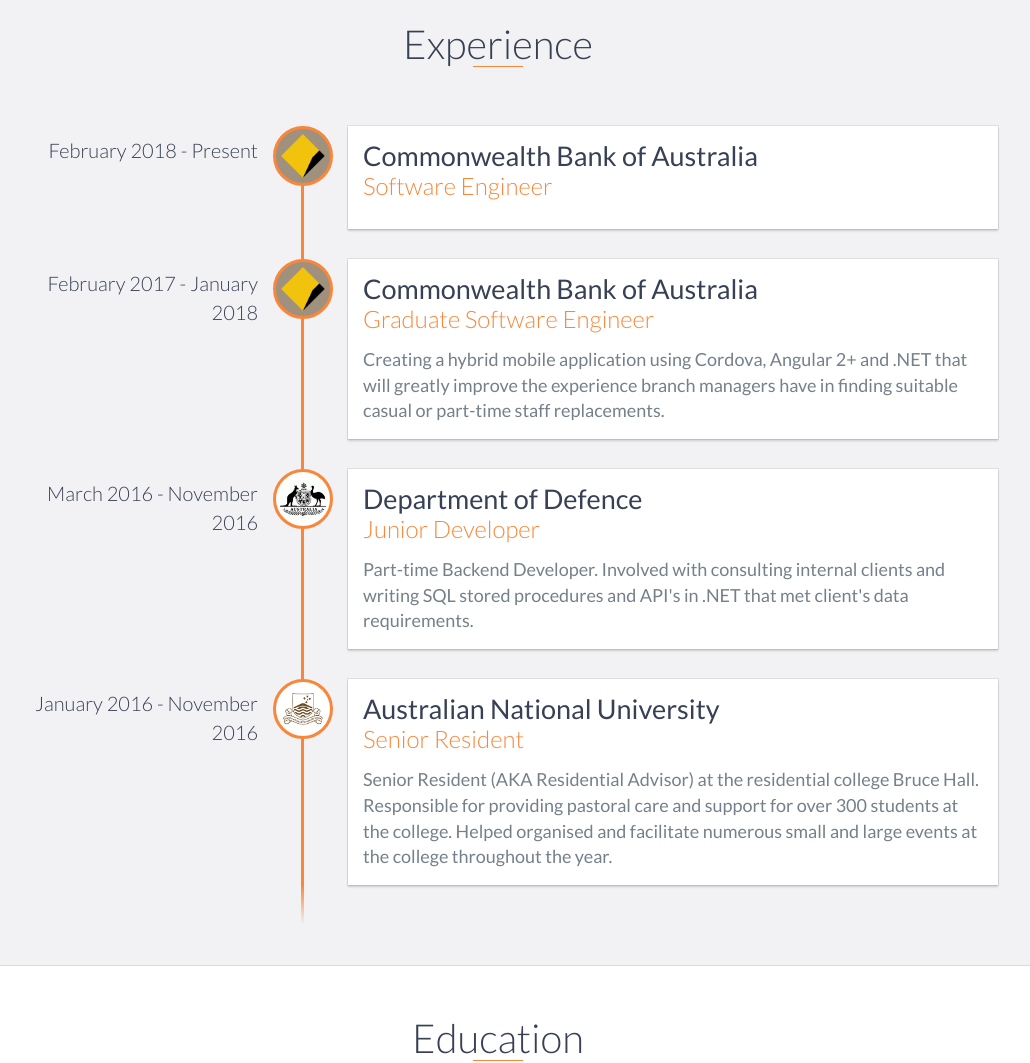
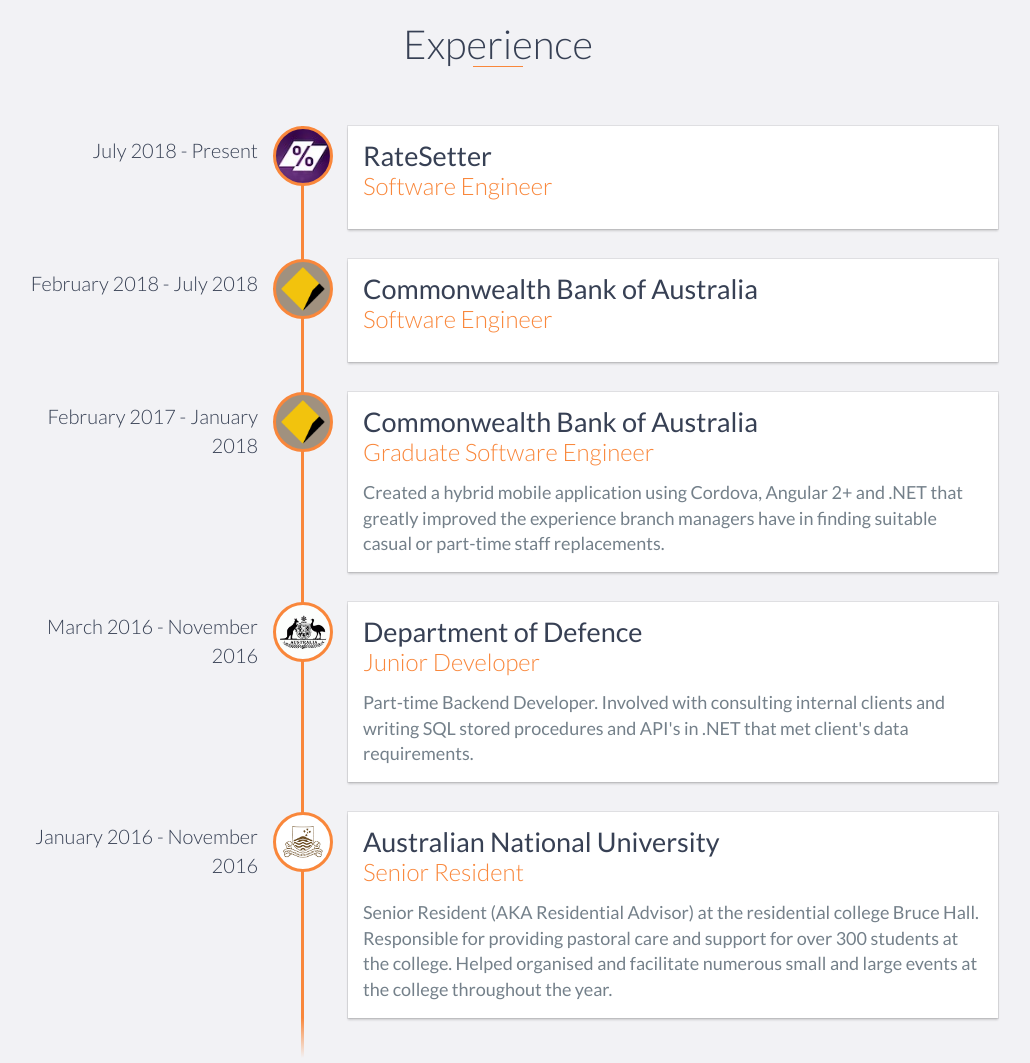
Before and after one commit to HarveyD/harvey-portfolio, a website: page src/index.html in a window 1280 px wide. Shown: the part 1580-2643 px from the top of the page, without its empty margins (142-1172 px from the left). Drawn offline with nearby package versions, Linux system fonts and the light colour scheme; files that its build step writes are made by us from their sources; files whose address does not match are found by name.

Commit message:
added ratesetter experience + remove unnessecary switch cases in icon generation

```diff
--- a/src/index.html
+++ b/src/index.html
@@ -111,26 +111,31 @@
     <div id="experience" class="background-alt">
       <h2 class="heading">Experience</h2>
       <div id="experience-timeline">
-        <div data-style="cba" data-date="February 2018 - Present">
+        <div data-style="rs" data-date="July 2018 - Present">
+            <h3>RateSetter</h3>
+            <h4>Software Engineer</h4>
+          </div>
+
+        <div data-style="cba" data-date="February 2018 - July 2018">
             <h3>Commonwealth Bank of Australia</h3>
-            <h4> Software Engineer</h4>
+            <h4>Software Engineer</h4>
           </div>
 
         <div data-style="cba" data-date="February 2017 - January 2018">
-          <h3> Commonwealth Bank of Australia </h3>
-          <h4> Graduate Software Engineer</h4>
-          <p> Creating a hybrid mobile application using Cordova, Angular 2+ and .NET that will greatly improve the experience branch managers have in finding suitable casual or part-time staff replacements. </p>
+          <h3>Commonwealth Bank of Australia</h3>
+          <h4>Graduate Software Engineer</h4>
+          <p>Created a hybrid mobile application using Cordova, Angular 2+ and .NET that greatly improved the experience branch managers have in finding suitable casual or part-time staff replacements. </p>
         </div>
 
         <div data-style="dod" data-date="March 2016 - November 2016">
-          <h3> Department of Defence </h3>
-          <h4> Junior Developer </h4>
-          <p> Part-time Backend Developer. Involved with consulting internal clients and writing SQL stored procedures and API's in .NET that met client's data requirements. </p>
+          <h3>Department of Defence</h3>
+          <h4>Junior Developer</h4>
+          <p>Part-time Backend Developer. Involved with consulting internal clients and writing SQL stored procedures and API's in .NET that met client's data requirements.</p>
         </div>
 
         <div data-style="anu" data-date="January 2016 - November 2016">
-          <h3> Australian National University </h3>
-          <h4> Senior Resident </h4>
+          <h3>Australian National University</h3>
+          <h4>Senior Resident</h4>
           <p>
             Senior Resident (AKA Residential Advisor) at the residential college Bruce Hall. Responsible for providing pastoral care
             and support for over 300 students at the college. Helped organised and facilitate numerous small and large events
--- a/src/js/scripts.js
+++ b/src/js/scripts.js
@@ -1,9 +1,9 @@
-(function($) {
+(function ($) {
   // Remove no-js class
   $('html').removeClass('no-js');
 
   // Animate to section when nav is clicked
-    $('header a').click(function(e) {
+  $('header a').click(function (e) {
 
     // Treat as normal link if no-scroll class
     if ($(this).hasClass('no-scroll')) return;
@@ -23,14 +23,14 @@
   });
 
   // Scroll to top
-    $('#to-top').click(function() {
+  $('#to-top').click(function () {
     $('html, body').animate({
       scrollTop: 0
     }, 250);
   });
 
   // Scroll to first element
-    $('#lead-down span').click(function() {
+  $('#lead-down span').click(function () {
     var scrollDistance = $('#lead').next().offset().top;
     $('html, body').animate({
       scrollTop: scrollDistance + 'px'
@@ -40,46 +40,32 @@
   /**
    * WORK EXPERIENCE
    */
-    $('#experience-timeline').each(function() {
+  $('#experience-timeline').each(function () {
 
     $this = $(this); // Store reference to this
     $userContent = $this.children('div'); // user content
 
     // Create each timeline block
-        $userContent.each(function() {
-            switch($(this).data('style')){
-                case "cba":
-                    $(this).addClass('vtimeline-content').wrap('<div data-icon="cba" class="vtimeline-point"><div class="vtimeline-block"></div></div>');
-                    break;
-                case "dod":
-                    $(this).addClass('vtimeline-content').wrap('<div data-icon="dod" class="vtimeline-point"><div class="vtimeline-block"></div></div>');
-                    break;
-                case "anu":
-                    $(this).addClass('vtimeline-content').wrap('<div data-icon="anu" class="vtimeline-point"><div class="vtimeline-block"></div></div>');
-                    break;
-            }
+    $userContent.each(function () {
+      const iconName = $(this).data('style');
+
+      $(this)
+        .addClass('vtimeline-content')
+        .wrap('<div data-icon="' + iconName + '" class="vtimeline-point"><div class="vtimeline-block"></div></div>');
     });
 
     // Add icons to each block
-        $this.find('.vtimeline-point').each(function() {
-            switch($(this).data('icon')){
-                case "cba":
-                    $(this).prepend('<div class="vtimeline-icon cba-icon"></div>');
-                    break;
-                case "dod":
-                    $(this).prepend('<div class="vtimeline-icon dod-icon"></div>');
-                    break;
-                case "anu":
-                    $(this).prepend('<div class="vtimeline-icon anu-icon"></div>');
-                    break;
-            }
+    $this.find('.vtimeline-point').each(function () {
+      const iconName = $(this).data('icon');
+
+      $(this).prepend('<div class="vtimeline-icon ' + iconName + '-icon"></div>');
     });
 
     // Add dates to the timeline if exists
-        $this.find('.vtimeline-content').each(function() {
+    $this.find('.vtimeline-content').each(function () {
       var date = $(this).data('date');
       if (date) { // Prepend if exists
-                $(this).parent().prepend('<span class="vtimeline-date">'+date+'</span>');
+        $(this).parent().prepend('<span class="vtimeline-date">' + date + '</span>');
       }
     });
   });
@@ -146,7 +132,7 @@
     }
   ];
 
-    projectList.forEach(function(project, index) {
+  projectList.forEach(function (project, index) {
     if (index % 2 === 0 || index === 0) {
       $("#projects .container").append(
         '</div> \
@@ -165,12 +151,12 @@
                     </div> \
                     <a target="_blank" href="' + project.url + '"> \
                         <div class="img-wrap"> \
-                            <img class="proj-image" src="images/' + project.img +'" alt="Harvey Delaney\'s ' + project.title + ' Project"/> \
+                            <img class="proj-image" src="images/' + project.img + '" alt="Harvey Delaney\'s ' + project.title + ' Project"/> \
                             <div class="proj-description"> \
                                 <div class="text-container"> \
                                     <h1>' + project.title + '\
-                                    <h3>' + project.desc +'</h3> \
-                                    <ul id="proj-tech-' + index +'"> \
+                                    <h3>' + project.desc + '</h3> \
+                                    <ul id="proj-tech-' + index + '"> \
                                     <ul> \
                                 </div> \
                             </div> \
@@ -180,7 +166,7 @@
             </div>'
     );
 
-        project.tech.forEach(function(tech) {
+    project.tech.forEach(function (tech) {
       $('#proj-tech-' + index).append(
         '<li>' + tech + '</li>'
       );
@@ -191,31 +177,31 @@
    * SKILLS
    */
   var iconList = [
-        { name: 'html5', description: 'HTML 5'},
+    { name: 'html5', description: 'HTML 5' },
     { name: 'css3', description: 'CSS 3' },
-        { name: 'sass', description: 'Sass'},
+    { name: 'sass', description: 'Sass' },
     { name: 'javascript', description: 'JavaScript' },
-        { name: 'typescript', description: 'TypeScript'},
-        { name: 'jquery', description: 'JQuery'},
+    { name: 'typescript', description: 'TypeScript' },
+    { name: 'jquery', description: 'JQuery' },
     { name: 'react', description: 'React' },
-        { name: 'angularjs', description: 'Angular 2+'},
-        { name: 'jasmine', description: 'Jasmine'},
-        { name: 'webpack', description: 'Webpack'},
-        { name: 'grunt', description: 'Grunt'},
-        { name: 'gulp', description: 'Gulp'},
-        { name: 'nodejs', description: 'Node'},
+    { name: 'angularjs', description: 'Angular 2+' },
+    { name: 'jasmine', description: 'Jasmine' },
+    { name: 'webpack', description: 'Webpack' },
+    { name: 'grunt', description: 'Grunt' },
+    { name: 'gulp', description: 'Gulp' },
+    { name: 'nodejs', description: 'Node' },
     { name: 'csharp', description: 'C#' },
     { name: 'java', description: 'Java' },
-        { name: 'mongodb', description: 'MongoDB'},
-        { name: 'postgresql', description: 'PostgreSQL'},
-        { name: 'git', description: 'Git'},
-        { name: 'nginx', description: 'Nginx'},
-        { name: 'visualstudio', description: 'Visual Studio'}
+    { name: 'mongodb', description: 'MongoDB' },
+    { name: 'postgresql', description: 'PostgreSQL' },
+    { name: 'git', description: 'Git' },
+    { name: 'nginx', description: 'Nginx' },
+    { name: 'visualstudio', description: 'Visual Studio' }
     // { name: 'jenkins', extension: 'png'},
   ]
 
   var timeout = 0;
-    iconList.forEach(function(icon) {
+  iconList.forEach(function (icon) {
     $("#skillList").append(
       '<li> \
             <i class="devicon-' + icon.name + '-plain"></i> \
@@ -224,12 +210,12 @@
   });
 
   // Open mobile menu
-    $('#mobile-menu-open').click(function() {
+  $('#mobile-menu-open').click(function () {
     $('header, body').addClass('active');
   });
 
   // Close mobile menu
-    $('#mobile-menu-close').click(function() {
+  $('#mobile-menu-close').click(function () {
     $('header, body').removeClass('active');
   });
 
--- a/src/scss/styles.scss
+++ b/src/scss/styles.scss
@@ -578,6 +578,12 @@
     background-image: url('../images/anu.png');
     background-size: cover;
     display: block;
+}
+
+.rs-icon {
+  background-image: url('../images/ratesetter.jpeg');
+  background-size: cover;
+  display: block;
 }
 
 .vtimeline-date {
```
Also changed, not shown: src/assets/images/ratesetter.jpeg (added). Lines whose indentation alone changed are shown as unchanged.
